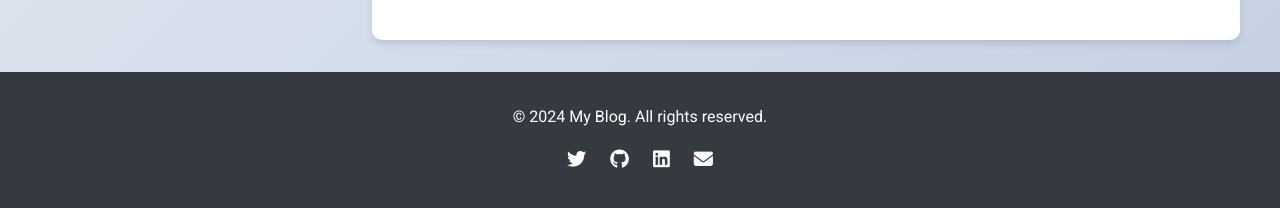
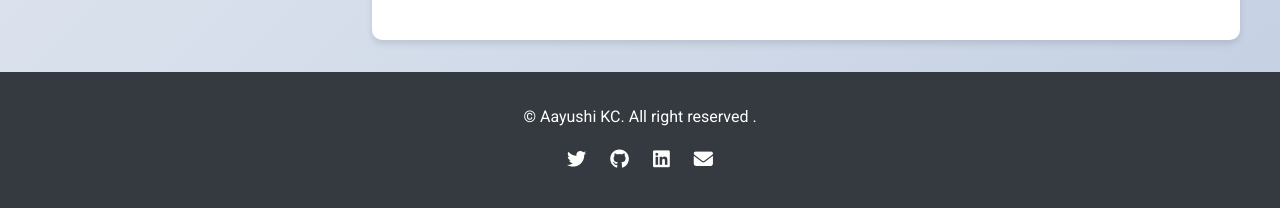
Before and after one commit to aayushi-kc/aayushikc, a Flask app: page /blog in a window 1280 px wide. Shown: the part 1633-1841 px from the top of the page. Run offline with Flask 3, Linux system fonts and the light colour scheme.

Commit message:
changed footer

```diff
--- a/templates/blog/index.html
+++ b/templates/blog/index.html
@@ -119,7 +119,7 @@
     <!-- Footer -->
     <footer class="footer">
         <div class="container">
-            <p>© 2024 My Blog. All rights reserved.</p>
+            <p>© Aayushi KC. All right reserved . </p>
             <div class="social-links">
                 <a href="#"><i class="fab fa-twitter"></i></a>
                 <a href="#"><i class="fab fa-github"></i></a>
```
